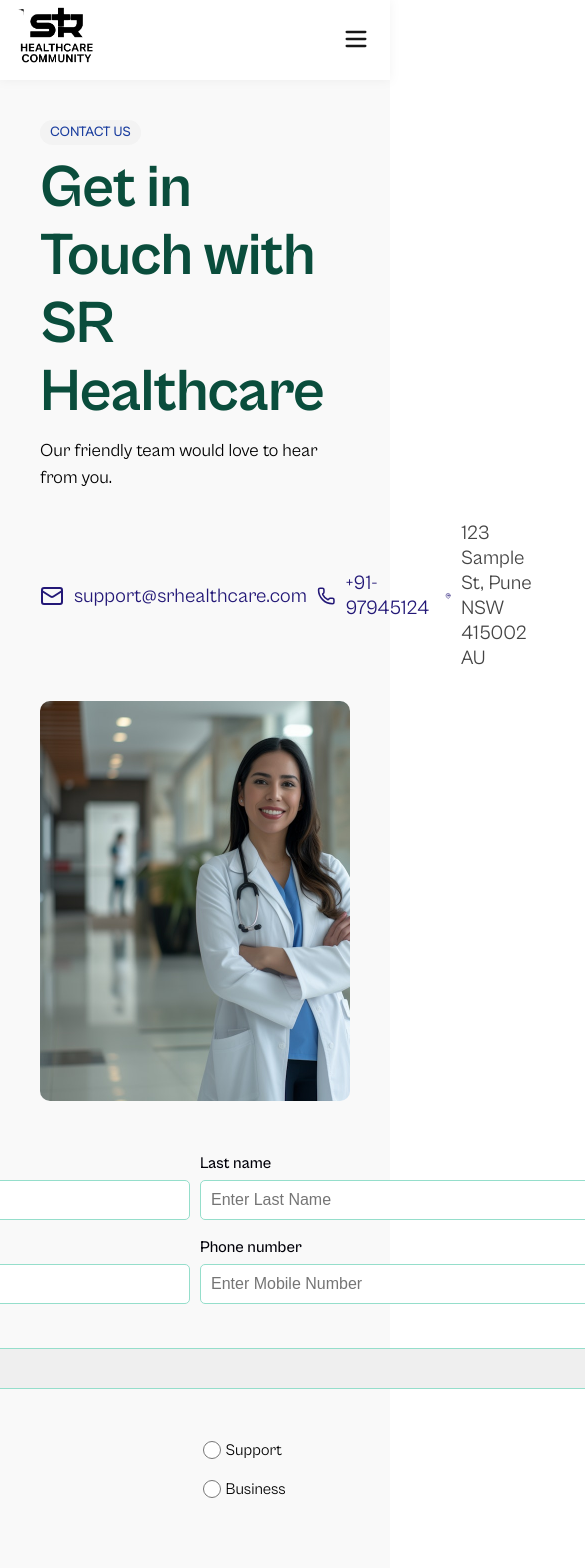
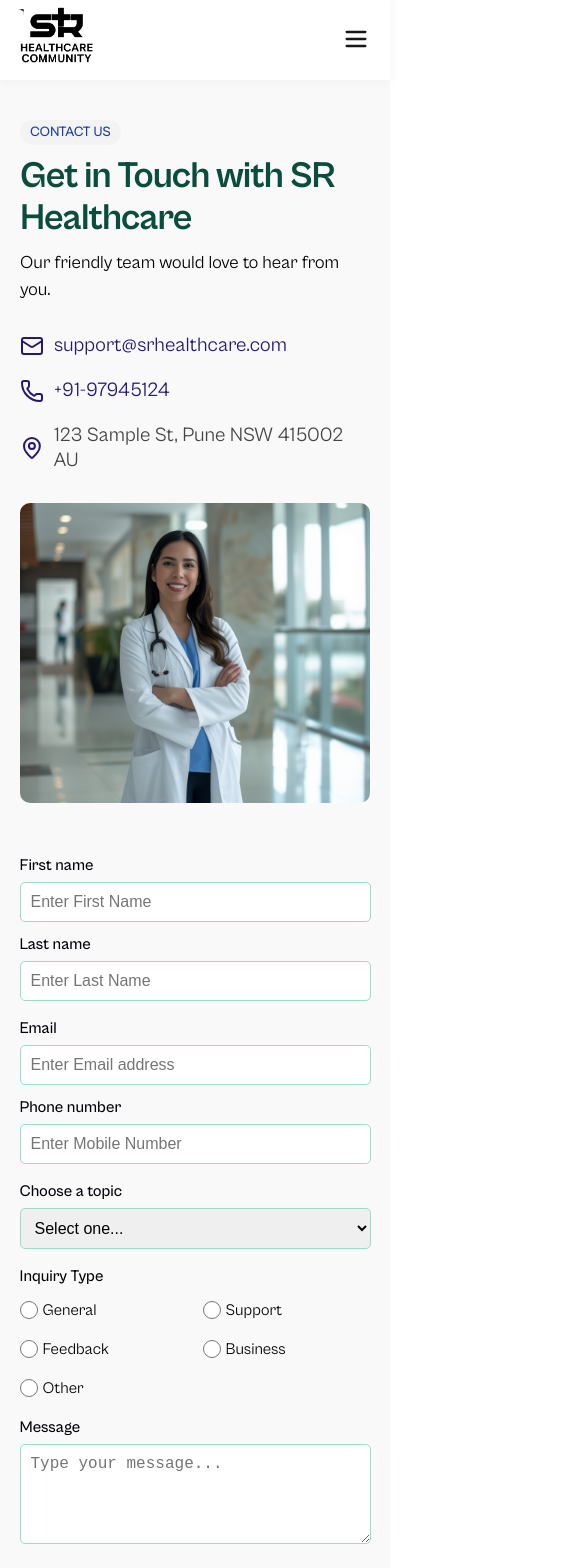
Before and after one commit to aryan7122/SRHC, a React (Vite) app: page /contact in a window 390 px wide. Shown: the top 1568 px of the page, 585 px wide, since content can reach past the window. Built offline with nearby package versions, Linux system fonts and the light colour scheme.

Commit message:
V 1.0.0.5

```diff
--- a/src/Components/ContactForm/ContactUs.scss
+++ b/src/Components/ContactForm/ContactUs.scss
@@ -6,6 +6,12 @@
   background-color: #f9f9f9;
   @media only screen and (max-width: 1400px) {
     padding: 40px;
+  }
+  @media only screen and (max-width: 1000px) {
+    padding: 40px 30px;
+  }
+  @media only screen and (max-width: 600px) {
+    padding: 40px 20px;
   }
   @media only screen and (max-width: 1211px) {
     flex-direction: column;
@@ -43,6 +49,14 @@
       @media only screen and (max-width: 1324px) {
         width: 100%;
       }
+      @media only screen and (max-width: 900px) {
+        font-size: 40px;
+        line-height: 48px;
+      }
+      @media only screen and (max-width: 500px) {
+        font-size: 37px;
+        line-height: 42px;
+      }
     }
 
     .description {
@@ -59,6 +73,10 @@
       @media only screen and (max-width: 1211px) {
         display: flex;
         gap: 10px;
+      }
+      @media only screen and (max-width: 900px) {
+        flex-direction: column;
+        gap: 0px;
       }
       p {
         display: flex;
@@ -100,6 +118,10 @@
         object-position: 10% 15%;
         //  height: 300px;
       }
+ @media only screen and (max-width: 400px) {
+    object-position: 39% 15%;
+    height: 300px;
+ }
     }
   }
 
@@ -109,7 +131,7 @@
     padding: 30px;
     border-radius: 10px;
     // box-shadow: 0 0 10px rgba(0, 0, 0, 0.1);
-  @media only screen and (max-width: 1211px) {
+    @media only screen and (max-width: 1211px) {
       width: 100%;
     }
     form {
@@ -120,6 +142,12 @@
       .form-row {
         display: flex;
         gap: 10px;
+                    @media only screen and (max-width: 440px) {
+                      flex-direction: column;
+                    }
+      }
+      @media only screen and (max-width: 570px) {
+        width: 90vw;
       }
 
       .form-group {
@@ -154,9 +182,24 @@
             border: 1px solid #02cbf8;
             box-shadow: 0px 0px 4px 0.1px #02f8d7;
           }
-                        @media only screen and (max-width: 1211px) {
-                          width: 400px;
-                        }
+          @media only screen and (max-width: 1211px) {
+            width: 400px;
+          }
+          @media only screen and (max-width: 880px) {
+            width: 350px;
+          }
+          @media only screen and (max-width: 770px) {
+            width: 300px;
+          }
+          @media only screen and (max-width: 670px) {
+            width: 280px;
+          }
+          @media only screen and (max-width: 630px) {
+            width: 250px;
+          }
+          @media only screen and (max-width: 570px) {
+            width: 100%;
+          }
         }
 
         textarea {
--- a/src/Components/Footer/Footer.scss
+++ b/src/Components/Footer/Footer.scss
@@ -82,6 +82,10 @@
       @media only screen and (max-width: 856px) {
         margin-top: 20px;
       }
+      @media only screen and (max-width: 340px) {
+       scale: 0.8;
+       margin-left: -20px;
+      }
       p {
         margin-top: 13px;
         margin-right: 10px;
```
Lines whose indentation alone changed are shown as unchanged.
